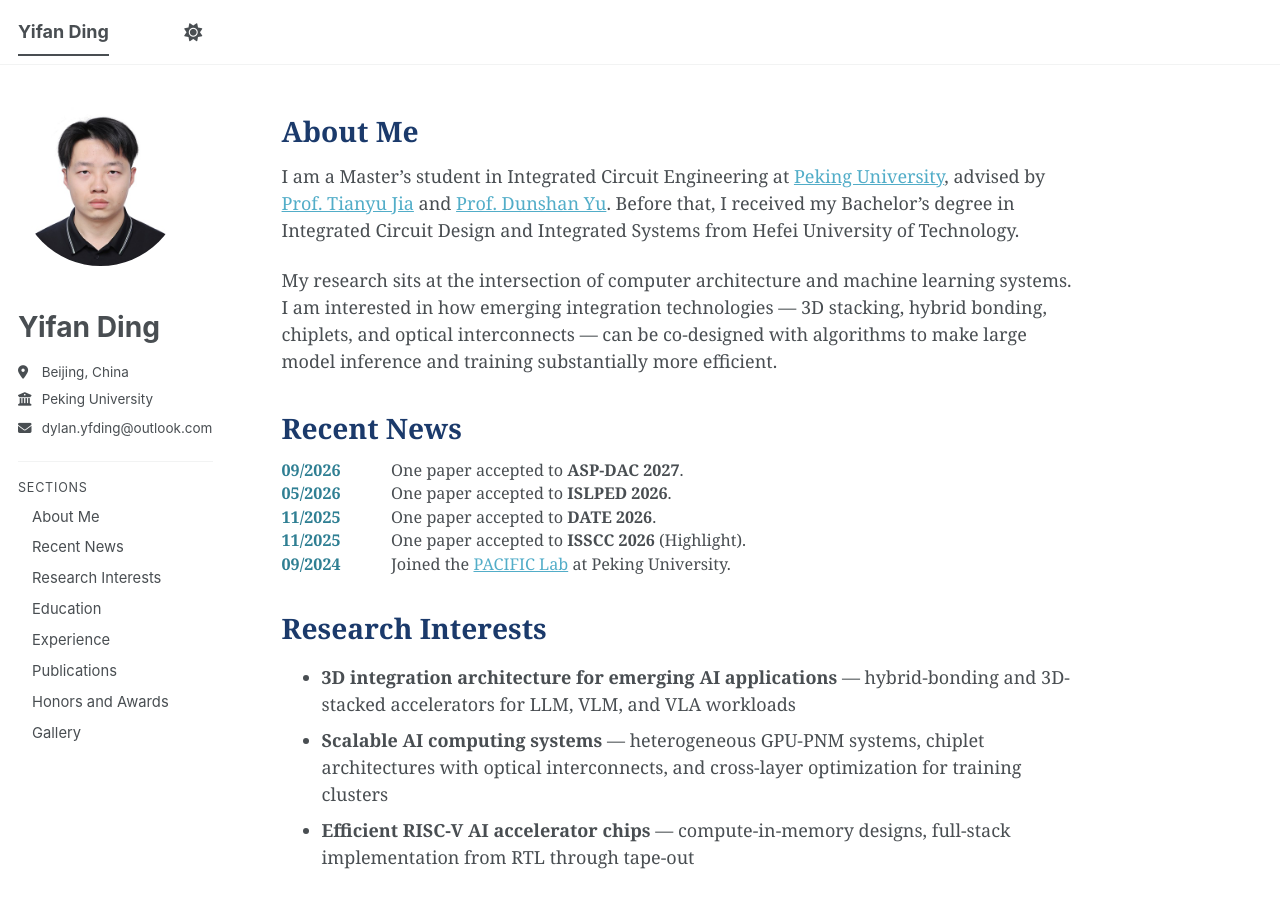
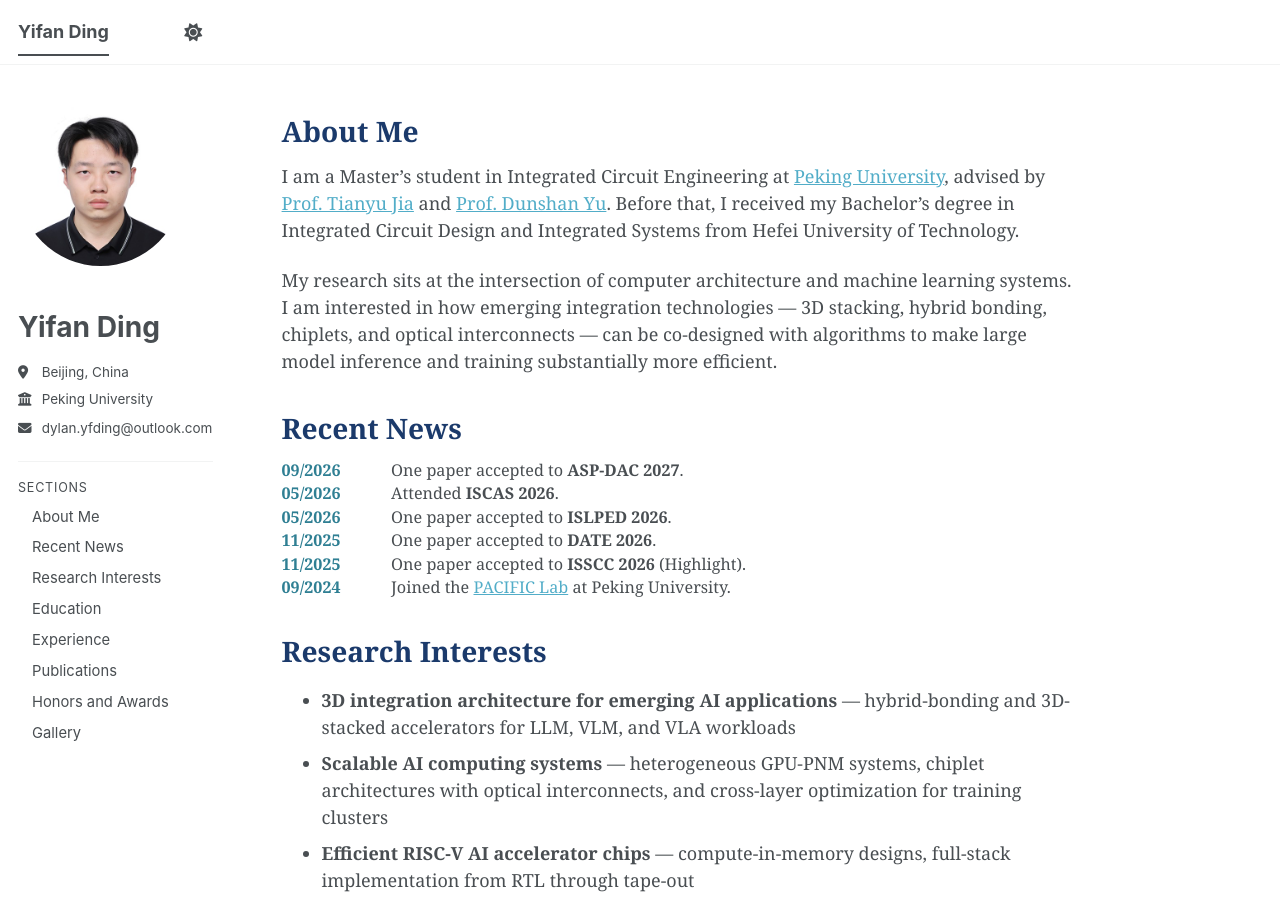
Before and after one commit to DylanDing54/DylanDing54.github.io, a Jekyll site: the page built from _pages/about.md, in a window 1280 px wide and 900 px high. Built offline with Jekyll 4.4.1, drawn with Linux system fonts in a browser that asks for light colours; a style sheet for code colours, icons or effects is not loaded.

Commit message:
Add the ISCAS 2026 attendance to Recent News
Co-Authored-By: Claude Opus 5 (1M context) <noreply@anthropic.com>

```diff
--- a/_pages/about.md
+++ b/_pages/about.md
@@ -20,6 +20,10 @@ Recent News
   <div class="news-item">
     <span class="news-date">09/2026</span>
     <span class="news-text">One paper accepted to <strong>ASP-DAC 2027</strong>.</span>
+  </div>
+  <div class="news-item">
+    <span class="news-date">05/2026</span>
+    <span class="news-text">Attended <strong>ISCAS 2026</strong>.</span>
   </div>
   <div class="news-item">
     <span class="news-date">05/2026</span>
```
